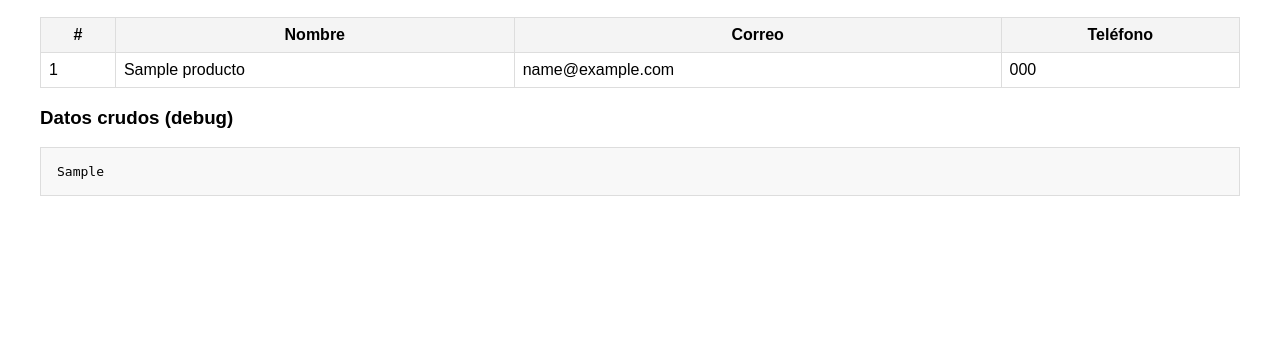
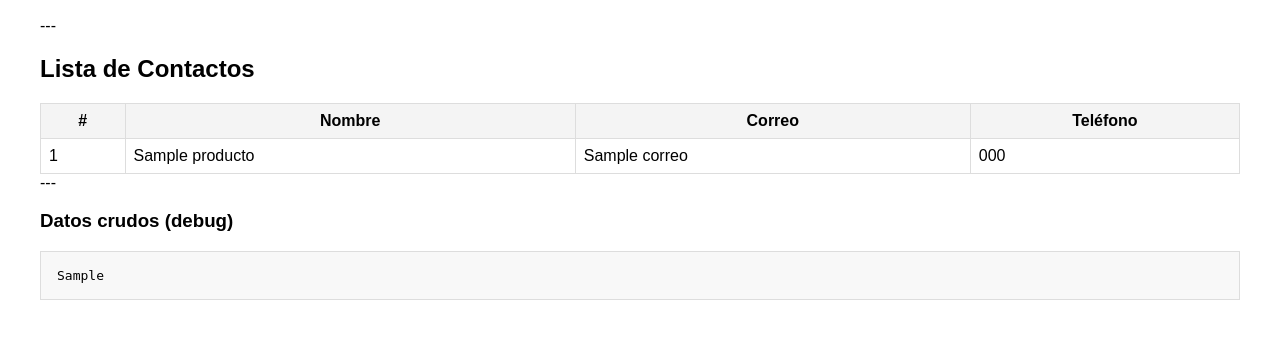
Before and after one commit to KodeKryz/Render-2, a Django app: template contacto2/templates/contactos/contactos.html in a window 1280 px wide. Shown: the part 137-476 px from the top of the page. Run offline with Django 3.2, Linux system fonts and the light colour scheme; the template is opened without the code that fills it: most values are stand-ins (such as "Sample title", 1, 10 or a date in 2020).

Commit message:
arreglo de api html

```diff
--- a/contacto2/templates/contactos/contactos.html
+++ b/contacto2/templates/contactos/contactos.html
@@ -9,11 +9,19 @@
         table{ border-collapse: collapse; width: 100% }
         th, td{ border: 1px solid #ddd; padding: 8px }
         th{ background:#f4f4f4 }
+        pre{
+            background:#f8f8f8;
+            border:1px solid #ddd;
+            padding:1rem;
+            white-space:pre-wrap; /* Permite saltos de línea largos */
+            word-wrap:break-word; /* Asegura que no desborde la caja */
+        }
     </style>
 </head>
 <body>
     <h1>Contactos</h1>
 
+    {# Mostrar estado de autenticación #}
     {% if request.session.external_api_user %}
         <p>Usuario (API externa): <strong>{{ request.session.external_api_user }}</strong></p>
     {% elif user %}
@@ -22,7 +30,11 @@
         <p>No autenticado</p>
     {% endif %}
 
+    ---
+
+    {# Mostrar la tabla solo si hay productos #}
     {% if productos %}
+        <h2>Lista de Contactos</h2>
         <table>
             <thead>
                 <tr>
@@ -36,17 +48,23 @@
                 {% for p in productos %}
                     <tr>
                         <td>{{ forloop.counter }}</td>
+
+                        {# Columna NOMBRE: Prioriza p.nombre #}
                         <td>
                             {% if p.nombre %}{{ p.nombre }}
                             {% elif p.name %}{{ p.name }}
                             {% else %}-{% endif %}
                         </td>
+
+                        {# Columna CORREO: Prioriza p.correo #}
                         <td>
-                            {% if p.email %}{{ p.email }}
-                            {% elif p.correo %}{{ p.correo }}
+                            {% if p.correo %}{{ p.correo }}
+                            {% elif p.email %}{{ p.email }}
                             {% elif p.mail %}{{ p.mail }}
                             {% else %}-{% endif %}
                         </td>
+
+                        {# Columna TELÉFONO: Prioriza p.telefono #}
                         <td>
                             {% if p.telefono %}{{ p.telefono }}
                             {% elif p.phone %}{{ p.phone }}
@@ -56,8 +74,12 @@
                 {% endfor %}
             </tbody>
         </table>
+
+        ---
+
+        {# Bloque de Depuración #}
         <h3>Datos crudos (debug)</h3>
-        <pre style="background:#f8f8f8;border:1px solid #ddd;padding:1rem;white-space:pre-wrap;">{{ productos_json }}</pre>
+        <pre>{{ productos_json }}</pre>
     {% else %}
         <p>No se encontraron contactos.</p>
     {% endif %}
```
